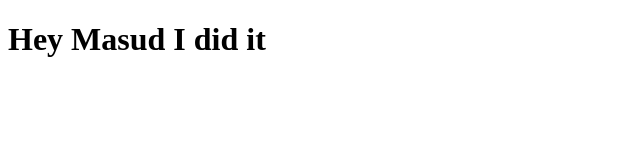
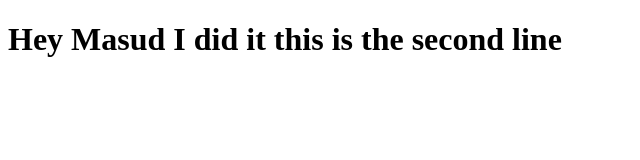
Before and after one commit to masud-ahmed-alt/Blp-Admin, a plain HTML site: page index.html in a window 1280 px wide. Shown: the whole page, without its empty margins (0-640 px from the left). Drawn offline with Linux system fonts and the light colour scheme.

Commit message:
Update index.html
adding of second line

```diff
--- a/index.html
+++ b/index.html
@@ -7,6 +7,10 @@
     <title>Document</title>
 </head>
 <body>
-    <h1>Hey Masud I did it </h1>
+    <h1>Hey Masud I did it
+        this is the second line
+    </h1>
+
+
 </body>
 </html>
```
